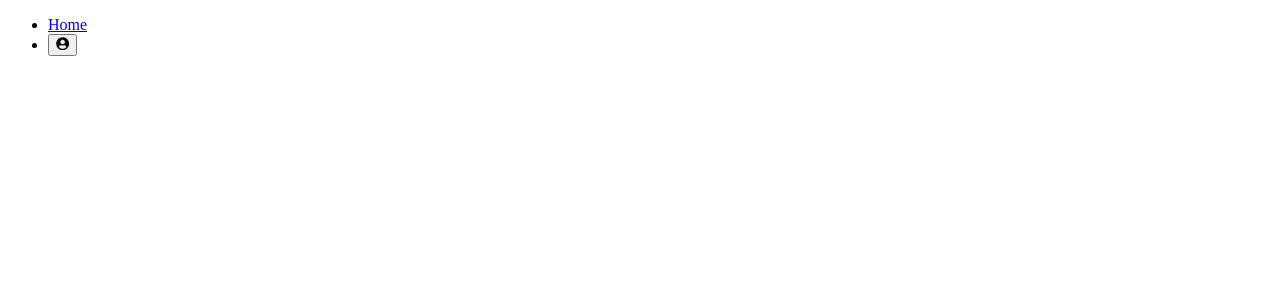
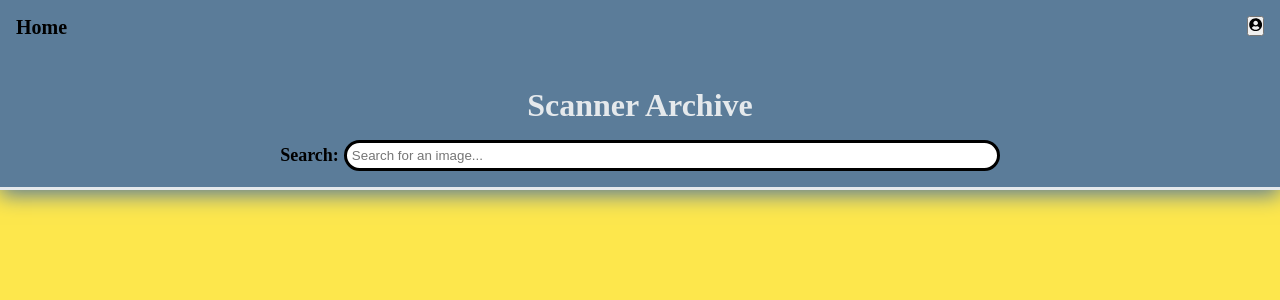
Before and after one commit to Wcathey/Device-Scanner, a React (Vite) app in the folder react-vite/: page / in a window 1280 px wide. Shown: the top 300 px of the page. Built offline with nearby package versions, Linux system fonts and the light colour scheme; no server answers.

Commit message:
added react components for homepage, started front end

```diff
--- a/react-vite/index.html
+++ b/react-vite/index.html
@@ -3,7 +3,7 @@
   <head>
     <meta charset="UTF-8" />
     <meta name="viewport" content="width=device-width, initial-scale=1.0" />
-    <title>Auth Me</title>
+    <title>Device Scanner</title>
   </head>
   <body>
     <div id="root"></div>
--- /dev/null
+++ b/react-vite/src/components/HomePage/HomePage.css
@@ -0,0 +1,37 @@
+.hp-container {
+    width: 100%;
+    height: 100%;
+}
+
+.hp-side-bar {
+    margin-top: 5rem;
+    background-color: #5B7C99;
+    border-top: 4px solid black;
+    border-right: 4px solid black;
+    width: fit-content;
+    height: 830px;
+    padding: 1rem;
+    text-align: right;
+
+}
+
+
+.icon {
+    color: black;
+    font-size: 30px;
+
+}
+
+.hp-sb-list {
+    display: grid;
+    gap: 1rem;
+    justify-items: center;
+}
+
+.hp-sb-list a{
+    color: #E5E9EC;
+    font-weight: bold;
+    font-size: 20px;
+
+
+}
--- /dev/null
+++ b/react-vite/src/components/HomePage/HomePage.jsx
@@ -0,0 +1,37 @@
+import { NavLink } from "react-router-dom";
+import { IoSettingsOutline } from "react-icons/io5";
+import { MdDevicesOther } from "react-icons/md";
+import { FiUploadCloud } from "react-icons/fi";
+
+import "./HomePage.css";
+
+function HomePage() {
+    return (
+        <div className="hp-container">
+            <div className="hp-side-bar">
+                <ul className="hp-sb-list">
+                    <li>
+                        <NavLink to="/transfers">
+                            <FiUploadCloud className="icon" />
+                            Uploads
+                        </NavLink>
+                    </li>
+                    <li>
+                        <NavLink to="/devices">
+                            <MdDevicesOther className="icon" />
+                            Devices
+                        </NavLink>
+                    </li>
+                    <li>
+                        <NavLink to="/settings">
+                            <IoSettingsOutline className="icon" />
+                            Settings
+                        </NavLink>
+                    </li>
+                </ul>
+            </div>
+        </div>
+    )
+}
+
+export default HomePage;
--- /dev/null
+++ b/react-vite/src/components/HomePage/index.js
@@ -0,0 +1,3 @@
+import HomePage from "./HomePage";
+
+export default HomePage;
--- a/react-vite/src/components/Navigation/Navigation.css
+++ b/react-vite/src/components/Navigation/Navigation.css
@@ -1,3 +1,60 @@
+
 .profile-dropdown {
   position: absolute;
 }
+
+.nav-container {
+  border-bottom: 3px solid #E5E9EC;
+  background-color: #5B7C99;
+  box-shadow: 0px 5px 20px 0px #5B7C99;
+
+}
+
+.nav-list {
+  display: flex;
+  justify-content: space-between;
+  padding: 1rem;
+
+
+}
+
+.nav-list a {
+  font-weight: bold;
+  font-size: 20px;
+  color: black;
+}
+
+#nav-title {
+  margin-top: 1rem;
+
+}
+
+#nav-title h1{
+  color: #E5E9EC;
+  text-align: center;
+  padding: 1rem;
+
+
+
+}
+
+.nav-search-bar {
+  text-align: center;
+  display: flex;
+  justify-content: center;
+  gap: 5px;
+  align-items: center;
+  margin-bottom: 1rem;
+}
+
+.nav-search-bar input {
+  width: 50%;
+  border: 3px solid black;
+  border-radius: 20px;
+  padding: 5px;
+}
+
+.nav-search-bar label{
+  font-size: 18px;
+  font-weight: bold;
+}
--- a/react-vite/src/components/Navigation/Navigation.jsx
+++ b/react-vite/src/components/Navigation/Navigation.jsx
@@ -4,7 +4,10 @@ import "./Navigation.css";
 
 function Navigation() {
   return (
-    <ul>
+    <div className="nav-container">
+
+      <div className="nav-bar">
+        <ul className="nav-list">
           <li>
             <NavLink to="/">Home</NavLink>
           </li>
@@ -13,6 +16,21 @@ function Navigation() {
             <ProfileButton />
           </li>
         </ul>
+      </div>
+
+      <div id="nav-title">
+        <h1>Scanner Archive</h1>
+      </div>
+      <div className="nav-search-bar">
+
+        <label>Search:</label>
+        <input
+          placeholder="Search for an image..."
+        >
+        </input>
+      </div>
+    </div>
+
   );
 }
 
--- a/react-vite/src/index.css
+++ b/react-vite/src/index.css
@@ -1 +1,20 @@
-/* TODO: Add sitewide styles */
+
+* {
+    margin: 0px;
+    padding: 0px;
+}
+
+body {
+    background-color: #FDE74C;
+}
+#main-header {
+    text-align: center;
+}
+
+li {
+    list-style-type: none;
+}
+
+a {
+    text-decoration: none;
+}
--- a/react-vite/src/router/index.jsx
+++ b/react-vite/src/router/index.jsx
@@ -1,6 +1,7 @@
 import { createBrowserRouter } from 'react-router-dom';
 import LoginFormPage from '../components/LoginFormPage';
 import SignupFormPage from '../components/SignupFormPage';
+import HomePage from '../components/HomePage';
 import Layout from './Layout';
 
 export const router = createBrowserRouter([
@@ -9,7 +10,7 @@ export const router = createBrowserRouter([
     children: [
       {
         path: "/",
-        element: <h1>Welcome!</h1>,
+        element: <HomePage />,
       },
       {
         path: "login",
```
Also changed, not shown: 1 other file (tests, documents, lock files or other folders). Lines whose indentation alone changed are shown as unchanged.
